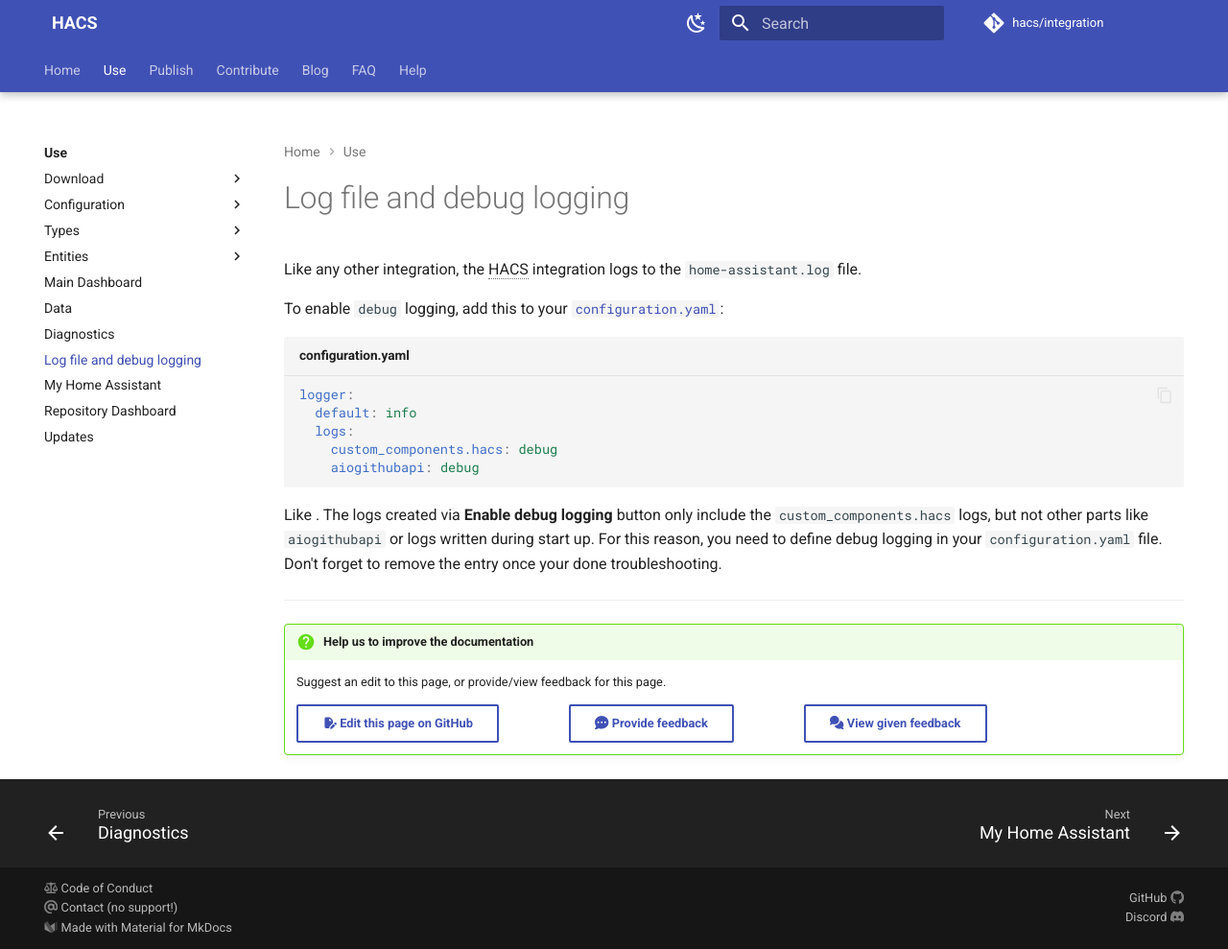
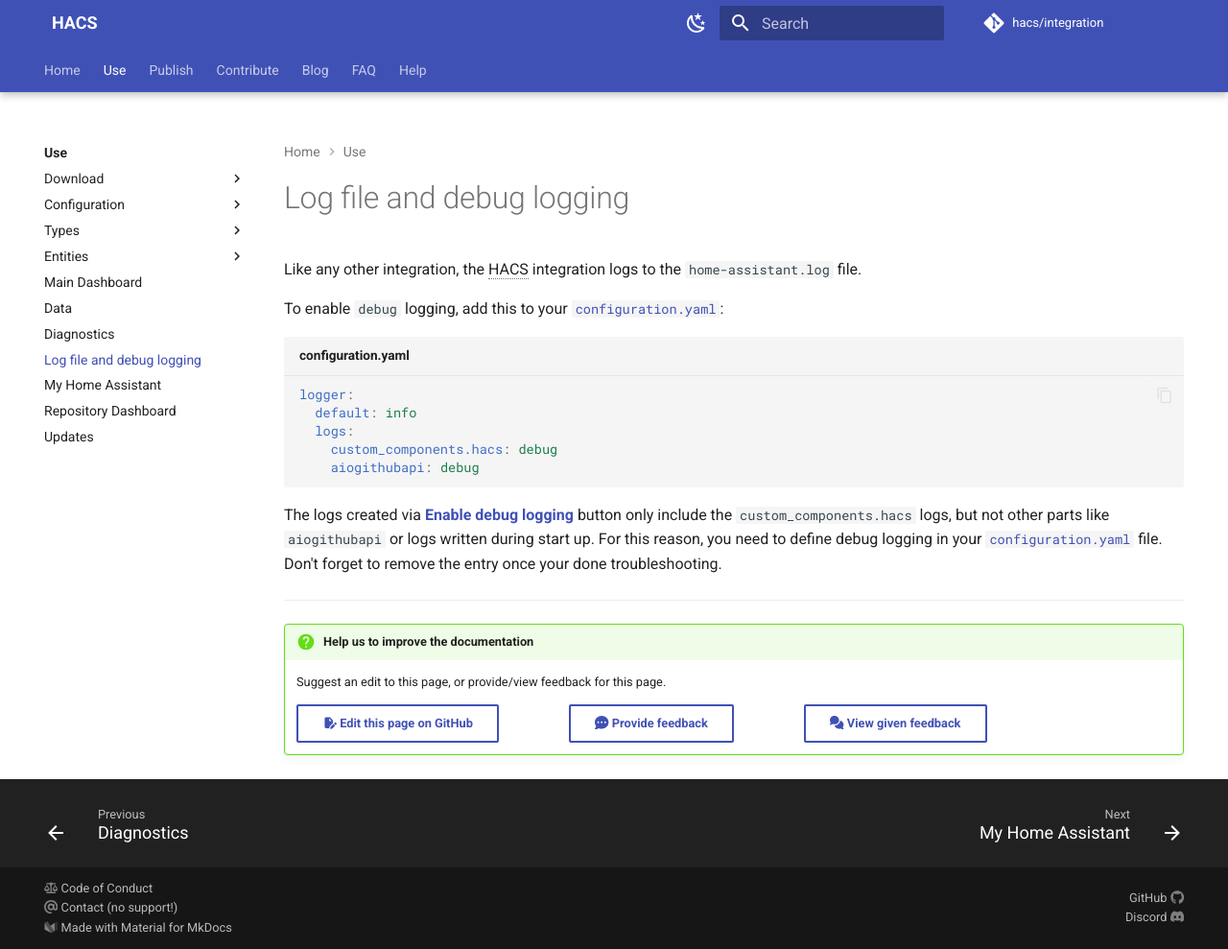
Before and after one commit to hacs/documentation, an MkDocs documentation site: the page built from source/docs/use/logs.md, in a window 1280 px wide and 989 px high. Shown: the whole window at 96% size. Built offline with MkDocs 1.6.1 and Material for MkDocs 9.7.7, drawn with Linux system fonts in a browser that asks for light colours; plug-ins that fetch from the network failed and are left out; comment, search, counter and statistics services are not loaded.

Commit message:
Add links

````diff
--- a/source/docs/use/logs.md
+++ b/source/docs/use/logs.md
@@ -15,4 +15,4 @@ logger:
     aiogithubapi: debug
 ```
 
-Like . The logs created via **Enable debug logging** button only include the `custom_components.hacs` logs, but not other parts like `aiogithubapi` or logs written during start up. For this reason, you need to define debug logging in your `configuration.yaml` file. Don't forget to remove the entry once your done troubleshooting.
+The logs created via [**Enable debug logging**](https://www.home-assistant.io/docs/configuration/troubleshooting/#debug-logs-and-diagnostics) button only include the `custom_components.hacs` logs, but not other parts like `aiogithubapi` or logs written during start up. For this reason, you need to define debug logging in your [`configuration.yaml`](https://www.home-assistant.io/docs/configuration/) file. Don't forget to remove the entry once your done troubleshooting.
````
